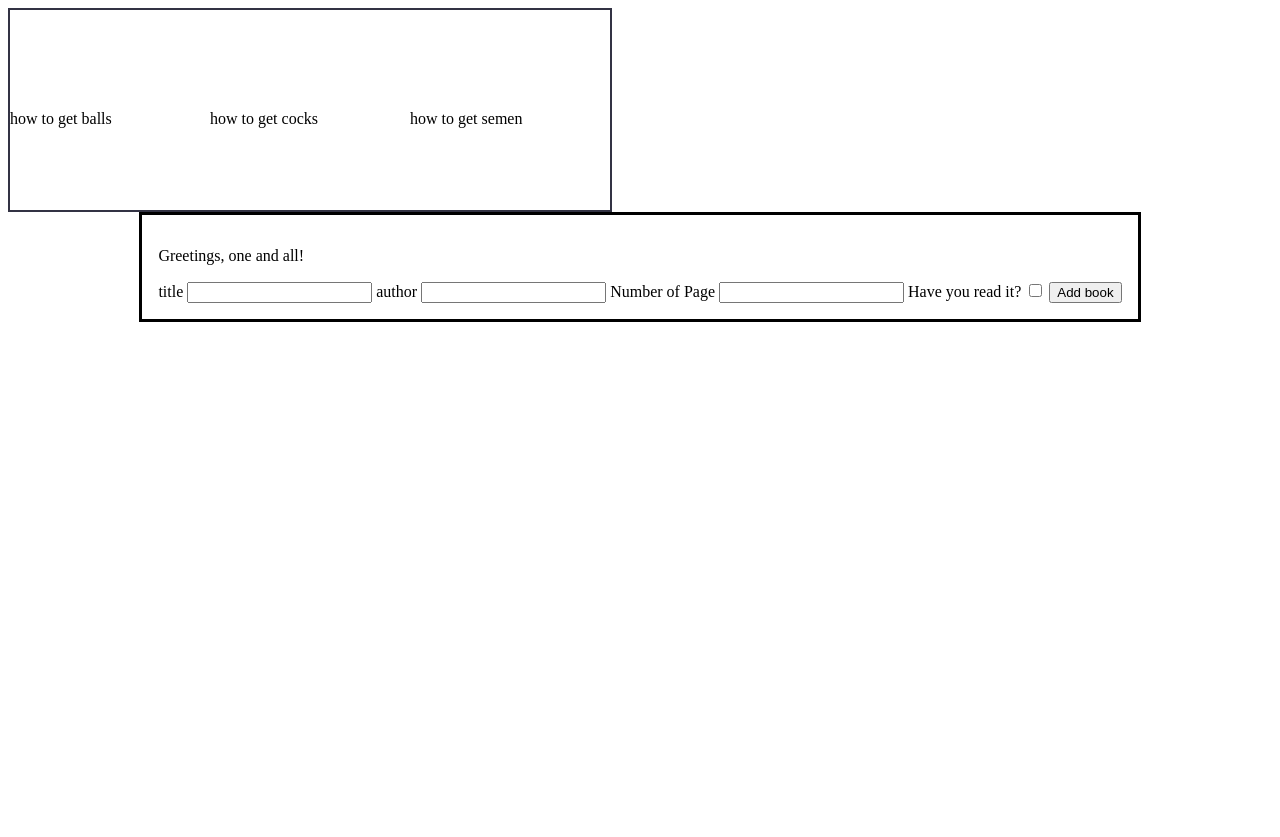
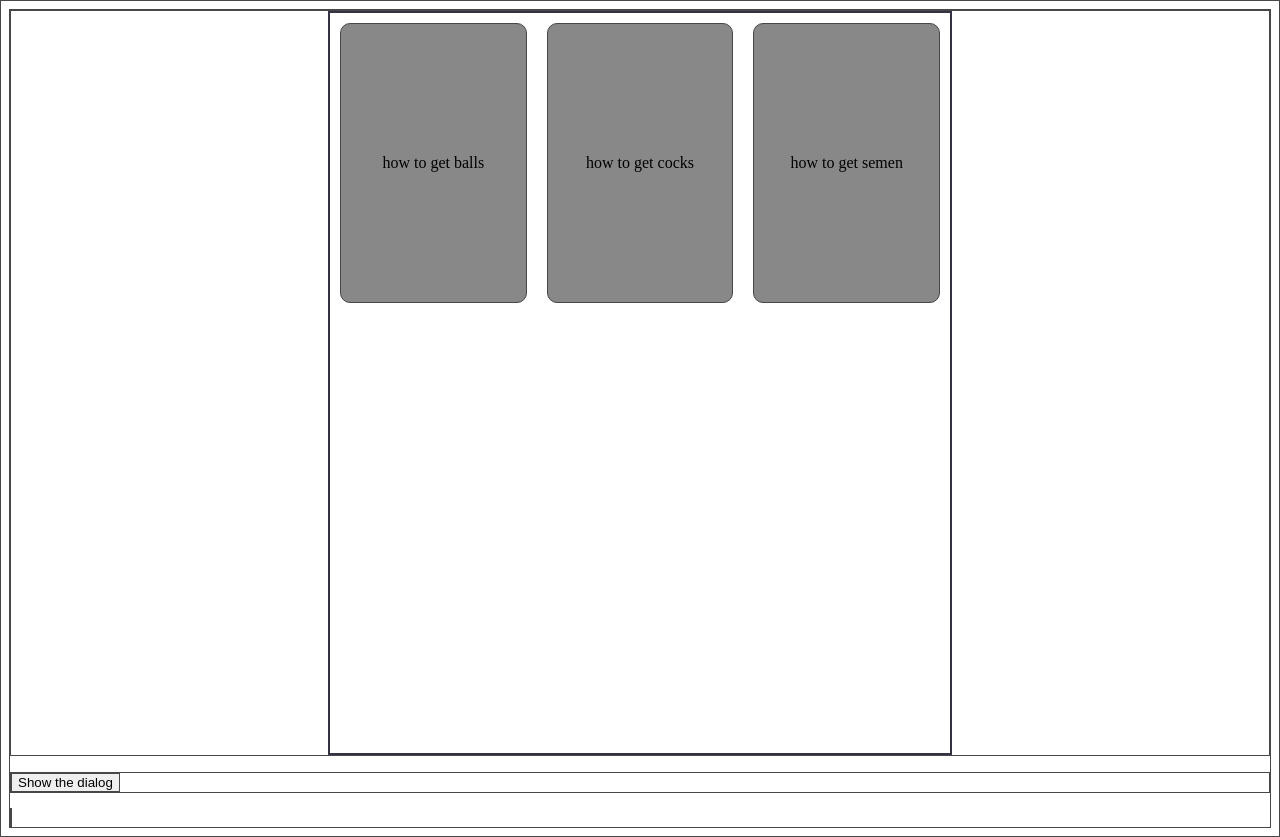
Before and after one commit to phuongle841/projectLibrary, a plain HTML site: page index.html in a window 1280 px wide. Before the commit the page ends 800 px from the top, so only its background shows below. Drawn offline with Linux system fonts and the light colour scheme.

Commit message:
finish the input, need construct more on the object of the books

```diff
--- a/index.html
+++ b/index.html
@@ -9,27 +9,28 @@
   </head>
   <body>
     <div class="container">
-      <div class="bookshelf">
-        <div></div>
-        <div></div>
-        <div></div>
-      </div>
+      <div class="bookshelf"></div>
     </div>
-    <dialog open>
-      <p>Greetings, one and all!</p>
-      <form method="dialog">
-        <form action="">
-          <label for="name">title</label>
+    <!-- A modal dialog containing a form -->
+    <dialog id="favDialog">
+      <form>
+        <p>
+          <label for="title">title of the book</label>
           <input type="text" name="title" id="title" />
-          <label for="author">author</label>
+          <label for="author">author of the book</label>
           <input type="text" name="author" id="author" />
-          <label for="NoOfPage">Number of Page</label>
-          <input type="number" name="NoOfPage" id="NoOfPage" />
-          <label for="read">Have you read it?</label>
-          <input type="checkbox" name="read" id="read" />
-          <button type="submit">Add book</button>
-        </form>
+          <label for="noOfPage">number of pages</label>
+          <input type="number" name="noOfPage" id="noOfPage" />
+        </p>
+        <div>
+          <button value="cancel" formmethod="dialog">Cancel</button>
+          <button id="confirmBtn" value="default">Confirm</button>
+        </div>
       </form>
     </dialog>
+    <p>
+      <button id="showDialog">Show the dialog</button>
+    </p>
+    <output></output>
   </body>
 </html>
--- a/script.js
+++ b/script.js
@@ -1,11 +1,11 @@
 const bookshelf = document.querySelector(".bookshelf");
 const myLibrary = [];
 
-function Book(title, author, NoOfPage) {
+function Book(title, author, noOfPage) {
   // the constructor...
   this.title = title;
   this.author = author;
-  this.NoOfPage = NoOfPage;
+  this.noOfPage = noOfPage;
 }
 
 function addBookToLibrary(Book) {
@@ -17,19 +17,59 @@ function displayBooks(myLibrary) {
   for (let index = 0; index < myLibrary.length; index++) {
     const element = myLibrary[index];
     cubby = document.createElement("div");
+    cubby.classList = "book";
     cubby.innerHTML = `${element.title}`;
-    console.log(element);
     bookshelf.appendChild(cubby);
   }
 }
 
+for (let index = 0; index < 1; index++) {
   const Book1 = new Book("how to get balls", "James", 2002);
   addBookToLibrary(Book1);
   const Book2 = new Book("how to get cocks", "Patricia", 1982);
   addBookToLibrary(Book2);
   const Book3 = new Book("how to get semen", "Jennifer", 1999);
   addBookToLibrary(Book3);
-
-for (let index = 0; index < myLibrary.length; index++) {}
+}
 
 displayBooks(myLibrary);
+
+// ================
+let bookInformation = [];
+
+const showButton = document.getElementById("showDialog");
+const favDialog = document.getElementById("favDialog");
+const outputBox = document.querySelector("output");
+const selectTitle = favDialog.querySelector("#title");
+const selectAuthor = favDialog.querySelector("#author");
+const selectNoOfPage = favDialog.querySelector("#noOfPage");
+bookInformation.push(selectTitle);
+bookInformation.push(selectAuthor);
+bookInformation.push(selectNoOfPage);
+console.log(bookInformation);
+const confirmBtn = favDialog.querySelector("#confirmBtn");
+
+// "Show the dialog" button opens the <dialog> modally
+showButton.addEventListener("click", () => {
+  favDialog.showModal();
+});
+
+// "Favorite animal" input sets the value of the submit button
+// Personal: 3 box into an array
+
+bookInformation.forEach((eachInput) => {
+  eachInput.addEventListener("change", (e) => {});
+});
+// "Cancel" button closes the dialog without submitting because of [formmethod="dialog"], triggering a close event.
+favDialog.addEventListener("close", (e) => {
+  outputBox.value =
+    favDialog.returnValue === "default"
+      ? "No return value."
+      : `ReturnValue: ${favDialog.returnValue}.`; // Have to check for "default" rather than empty string
+});
+
+// Prevent the "confirm" button from the default behavior of submitting the form, and close the dialog with the `close()` method, which triggers the "close" event.
+confirmBtn.addEventListener("click", (event) => {
+  event.preventDefault(); // We don't want to submit this fake form
+  favDialog.close(selectEl.value); // Have to send the select box value here.
+});
--- a/style.css
+++ b/style.css
@@ -1,11 +1,34 @@
+* {
+  border: 1px solid rgb(71, 71, 71);
+}
 .container {
   display: flex;
-  grid-template-columns: 1fr 450px;
+  align-items: center;
+  justify-content: center;
 }
 .bookshelf {
+  padding: 10px;
   border: 2px solid #334;
   width: 600px;
+  height: 90vh;
+  overflow: auto;
   display: grid;
   grid-template-columns: 1fr 1fr 1fr;
-  grid-auto-rows: 100px;
+  grid-auto-rows: 280px;
+  gap: 20px;
 }
+.bookshelf::-webkit-scrollbar {
+  /* display: none; */
+}
+.book {
+  border-radius: 10px;
+  display: flex;
+  align-items: center;
+  justify-content: center;
+  background-color: #888;
+}
+.book:hover {
+  box-shadow: 5px 10px #334;
+}
+dialog {
+}
```
Lines whose indentation alone changed are shown as unchanged.
